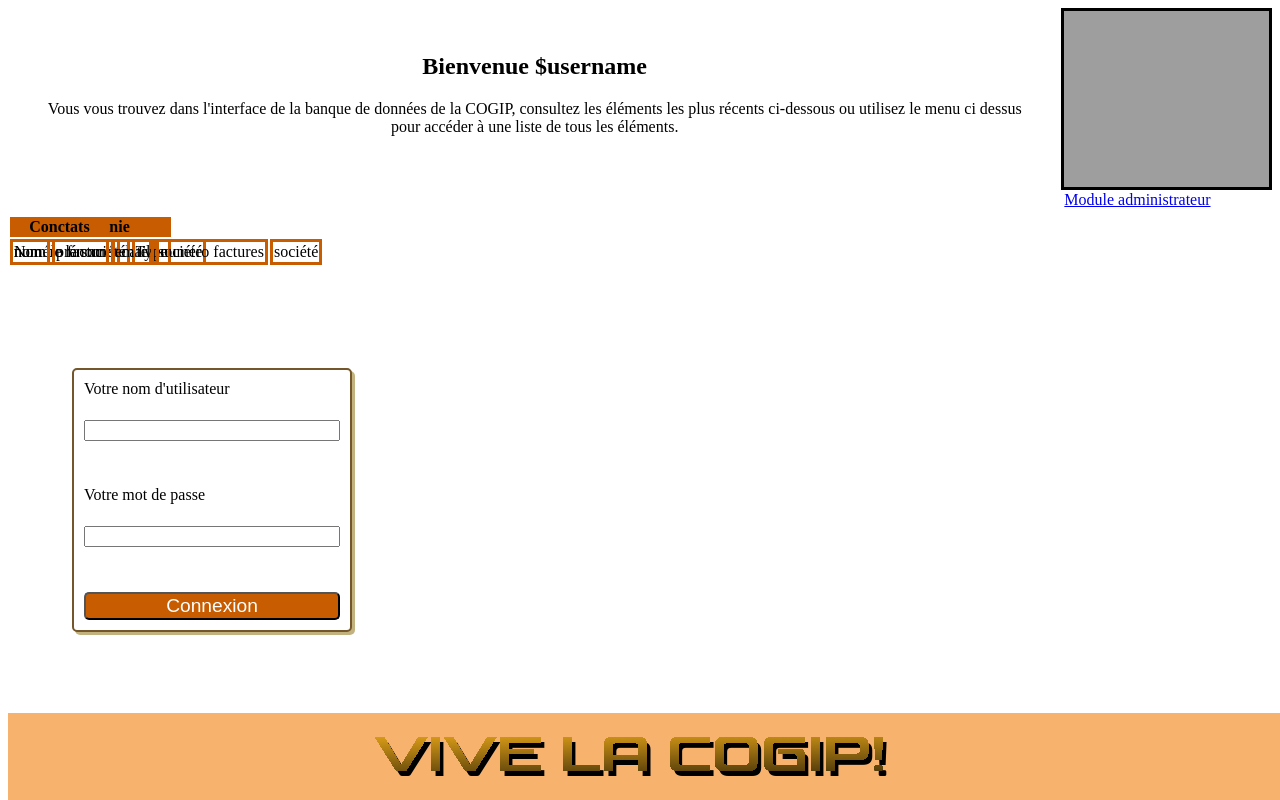
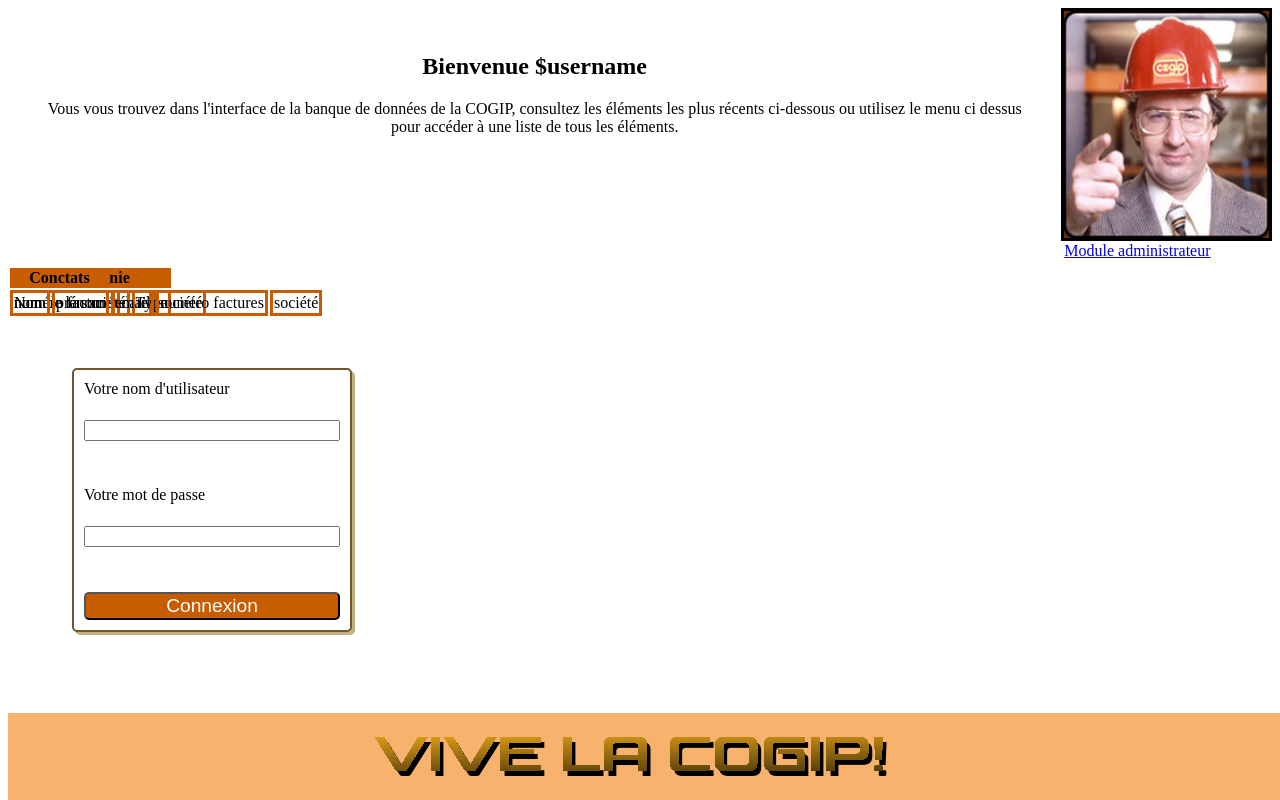
Before and after one commit to 0ctavia/cogip, a PHP site: template view/welcomewinnerview.php in a window 1280 px wide. Run offline with PHP 8.4, Linux system fonts and the light colour scheme; the template is opened without the code that fills it, so the values that code supplies are empty; the visitor is signed in with stand-in values (Sample User, id 1); grey boxes are pictures that could not be loaded.

Commit message:
changement d image dans le fichier winer

```diff
--- a/view/welcomewinnerview.php
+++ b/view/welcomewinnerview.php
@@ -9,7 +9,7 @@
 				</p>
 			</section>
 			<section class="admin">
-				<img class="acceuil-img" src="https://picsum.photos/400/300"/>
+				<img class="acceuil-img" src="assets/images/ranu.jpeg"/>
 				<a type="submit" class="lien-admin" href="#">Module administrateur</a>
 			</section>
 			<section class="tableaux">
```
